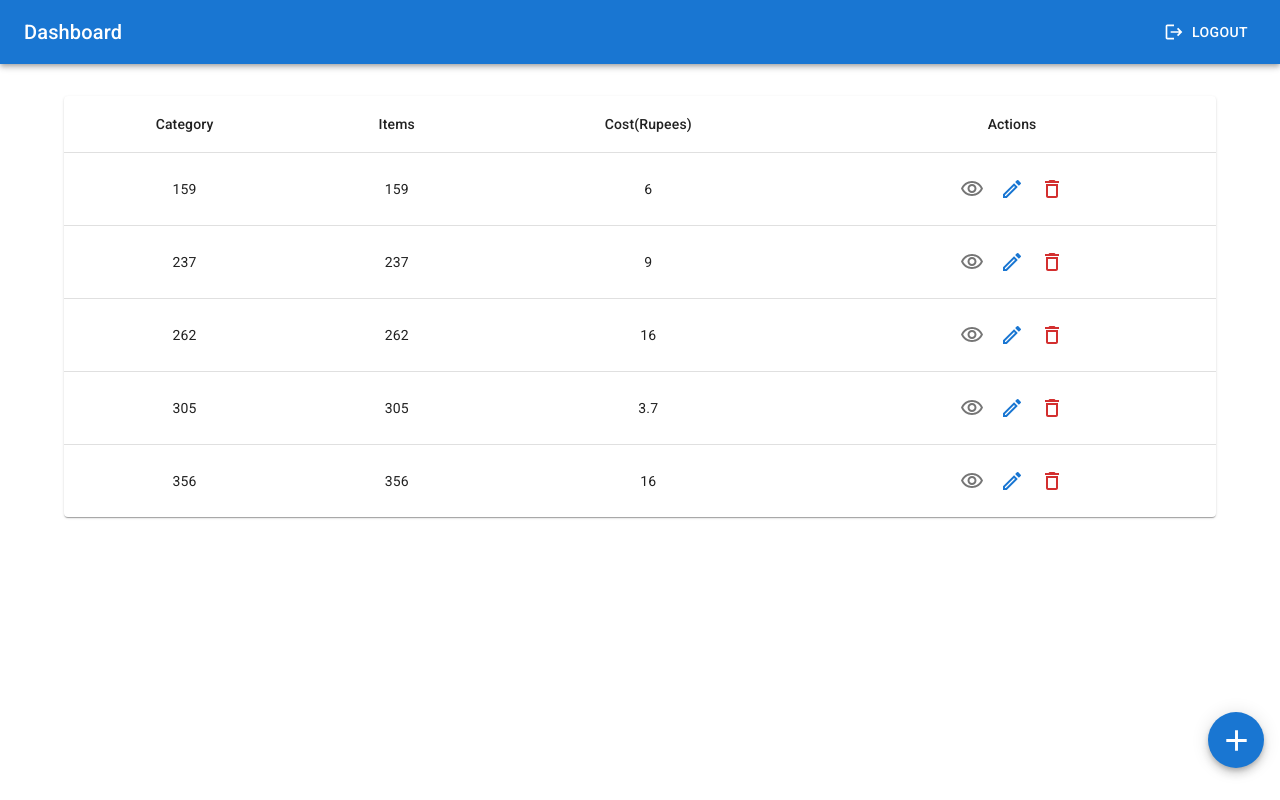
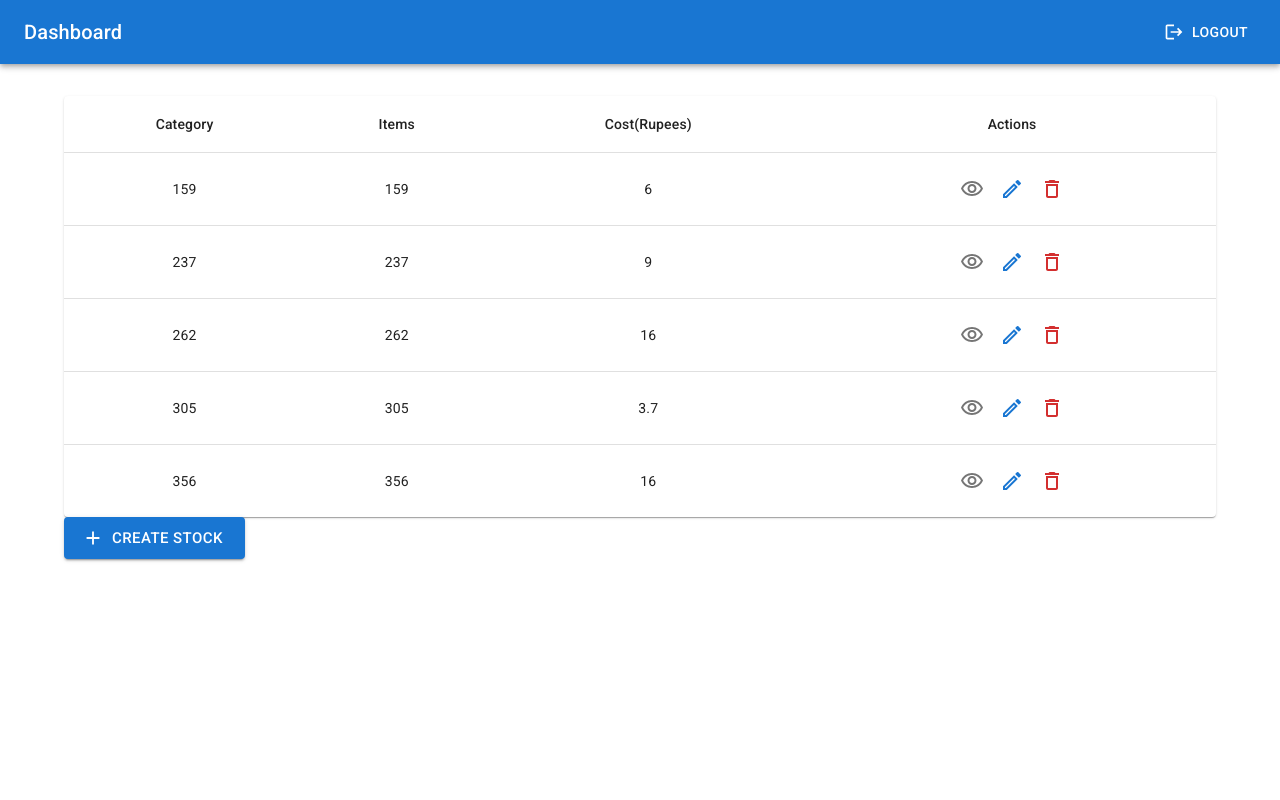
Before and after one commit to harshmangalam/stock-mfe-react, a React app in the folder dashboard/: page / in a window 1280 px wide. Built offline with nearby package versions, Linux system fonts and the light colour scheme.

Commit message:
added create stock btn

```diff
--- a/dashboard/package.json
+++ b/dashboard/package.json
@@ -34,6 +34,7 @@
     "webpack-dev-server": "^4.3.1"
   },
   "dependencies": {
+    "@babel/runtime": "^7.18.9",
     "@emotion/react": "^11.10.0",
     "@emotion/styled": "^11.10.0",
     "@mui/icons-material": "^5.8.4",
--- a/dashboard/src/components/CreateStock.tsx
+++ b/dashboard/src/components/CreateStock.tsx
@@ -1,14 +1,48 @@
 import * as React from "react";
-import { Box, Fab, Tooltip } from "@mui/material";
+import Box from "@mui/material/Box";
+import Tooltip from "@mui/material/Tooltip";
+import Fab from "@mui/material/Fab";
+import DialogTitle from "@mui/material/DialogTitle";
+import Dialog from "@mui/material/Dialog";
+import DialogContent from "@mui/material/DialogContent";
+import DialogContentText from "@mui/material/DialogContentText";
+import DialogActions from "@mui/material/DialogActions";
+import Button from "@mui/material/Button";
+
 import AddIcon from "@mui/icons-material/Add";
 export default function CreateStock() {
+  const [open, setOpen] = React.useState(false);
+
+  const handleCloseDialog = () => {
+    setOpen(false);
+  };
+  const handleOpenDialog = () => {
+    setOpen(true);
+  };
   return (
-    <Box position={"fixed"} bottom={32} right={16}>
-      <Tooltip title={"Add new stock data"}>
-        <Fab color="primary" aria-label="add">
-          <AddIcon fontSize="large" />
-        </Fab>
-      </Tooltip>
-    </Box>
+    <>
+      <Button
+        startIcon={<AddIcon />}
+        variant="contained"
+        size="large"
+        onClick={handleOpenDialog}
+      >
+        Create stock
+      </Button>
+
+      <Dialog open={open} onClose={handleCloseDialog}>
+        <DialogTitle>Subscribe</DialogTitle>
+        <DialogContent>
+          <DialogContentText>
+            To subscribe to this website, please enter your email address here.
+            We will send updates occasionally.
+          </DialogContentText>
+        </DialogContent>
+        <DialogActions>
+          <Button onClick={handleCloseDialog}>Cancel</Button>
+          <Button onClick={handleCloseDialog}>Create</Button>
+        </DialogActions>
+      </Dialog>
+    </>
   );
 }
```
Also changed, not shown: 1 other file (tests, documents, lock files or other folders).
